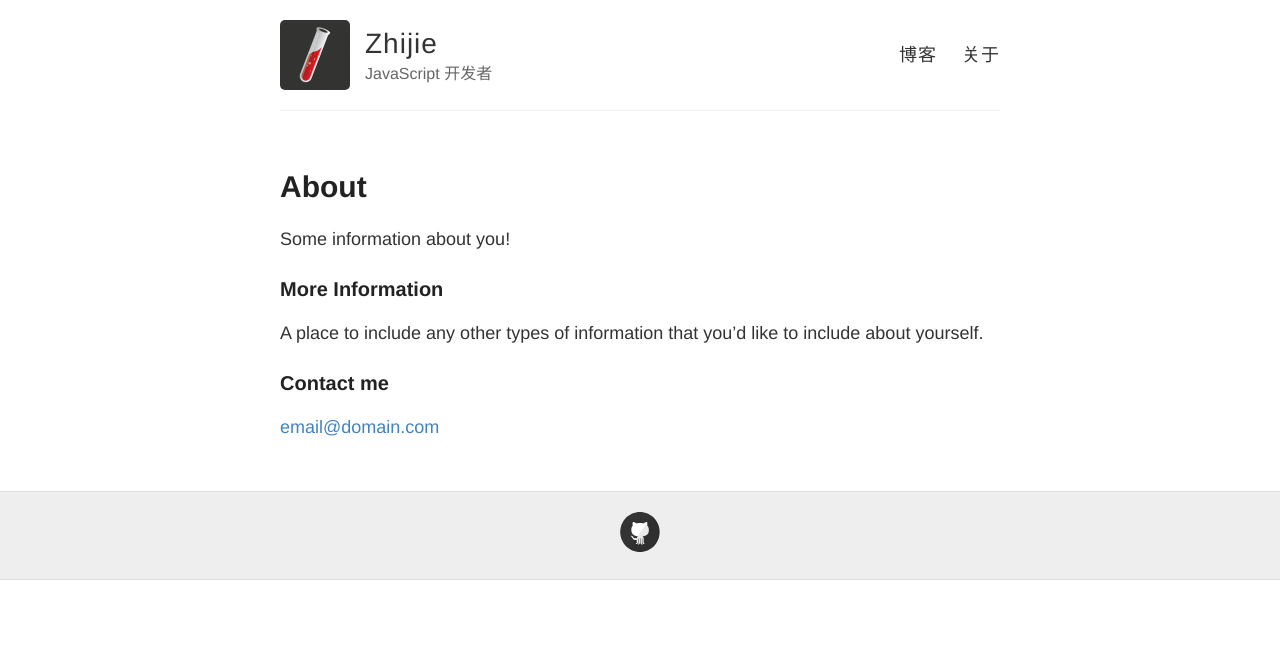
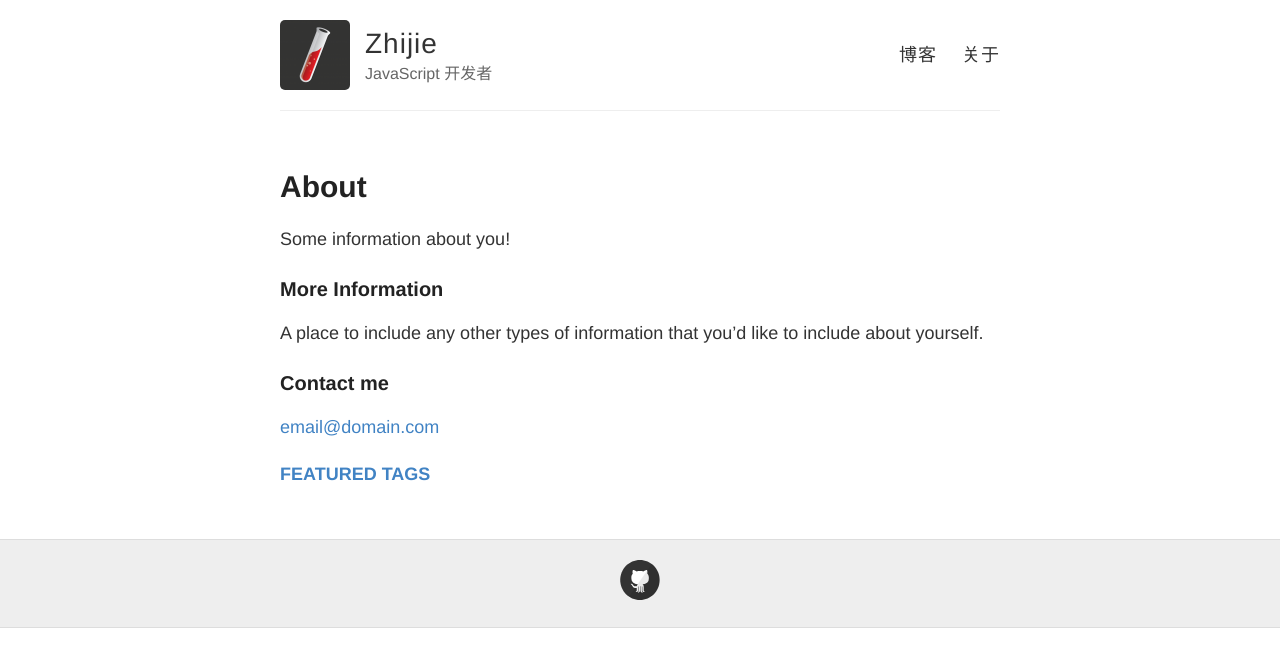
Before and after one commit to bytew/bytew.github.io, a Jekyll site: the page built from about.md, in a window 1280 px wide. Shown: the top 667 px of the page. Built offline with Jekyll 4.4.1, drawn with Linux system fonts in a browser that asks for light colours.

Commit message:
add sidebar

```diff
--- a/_config.yml
+++ b/_config.yml
@@ -86,6 +86,11 @@
   style: :expanded # You might prefer to minify using :compressed
 
 
+# Featured Tags
+featured-tags: true                     # whether or not using Feature-Tags
+featured-condition-size: 1              # A tag will be featured if the size of it is more than this condition value
+
+
 # Use the following plug-ins
 gems:
   - jekyll-sitemap # Create a sitemap using the official Jekyll sitemap gem
--- a/_layouts/page.html
+++ b/_layouts/page.html
@@ -9,4 +9,31 @@
   <div class="entry">
     {{ content }}
   </div>
+
+   <!-- Sidebar Container -->
+   <div class="
+   col-lg-8 col-lg-offset-2
+   col-md-10 col-md-offset-1
+   sidebar-container">
+
+    <!-- Featured Tags -->
+    {% if site.featured-tags %}
+    <section>
+        <!-- no hr -->
+        <h5><a href="{{'/tags/' | prepend: site.baseurl }}">FEATURED TAGS</a></h5>
+        <div class="tags">
+    {% for tag in site.tags %}
+                {% if tag[1].size > site.featured-condition-size %}
+            <a href="{{ site.baseurl }}/tags/#{{ tag[0] }}" title="{{ tag[0] }}" rel="{{ tag[1].size }}">
+                        {{ tag[0] }}
+                    </a>
+                {% endif %}
+    {% endfor %}
+  </div>
+    </section>
+    {% endif %}
+
+ </div>
+
+
 </article>
```
